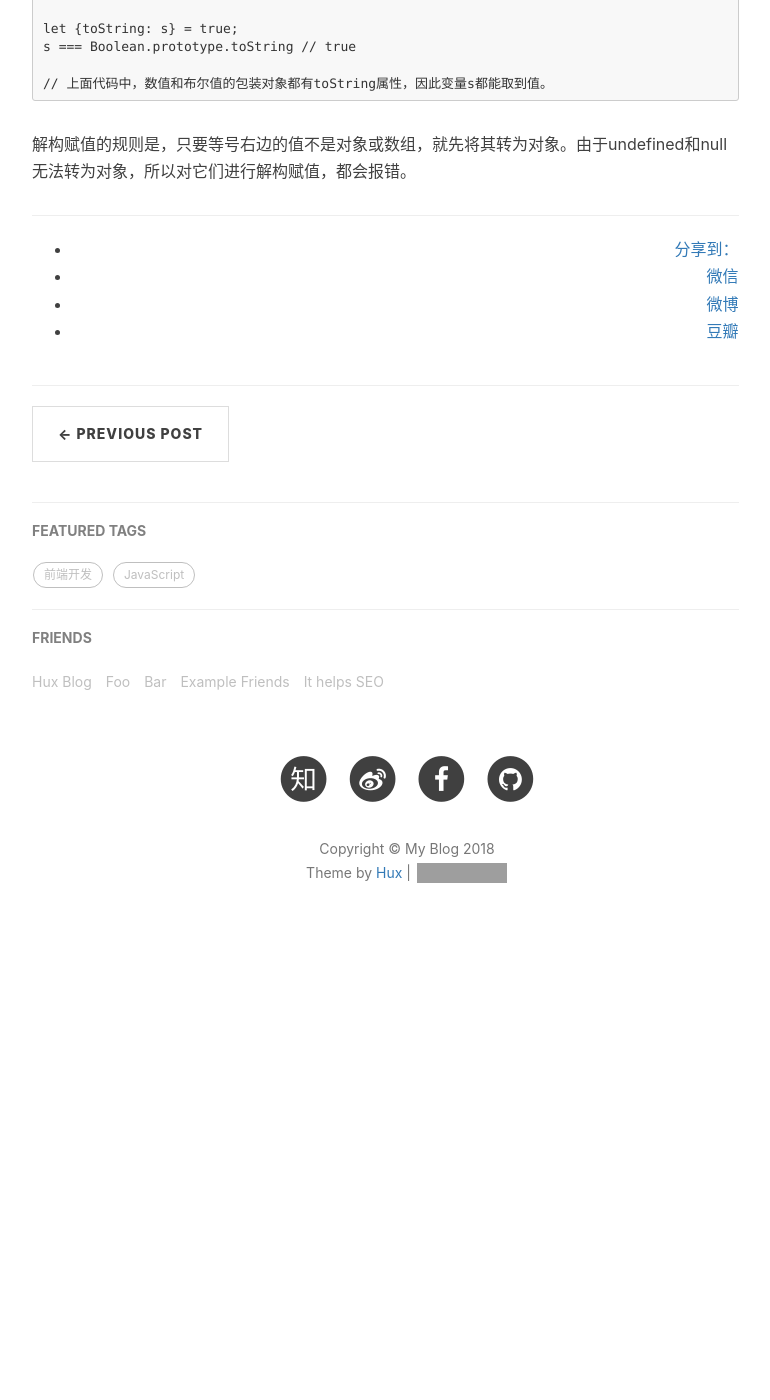
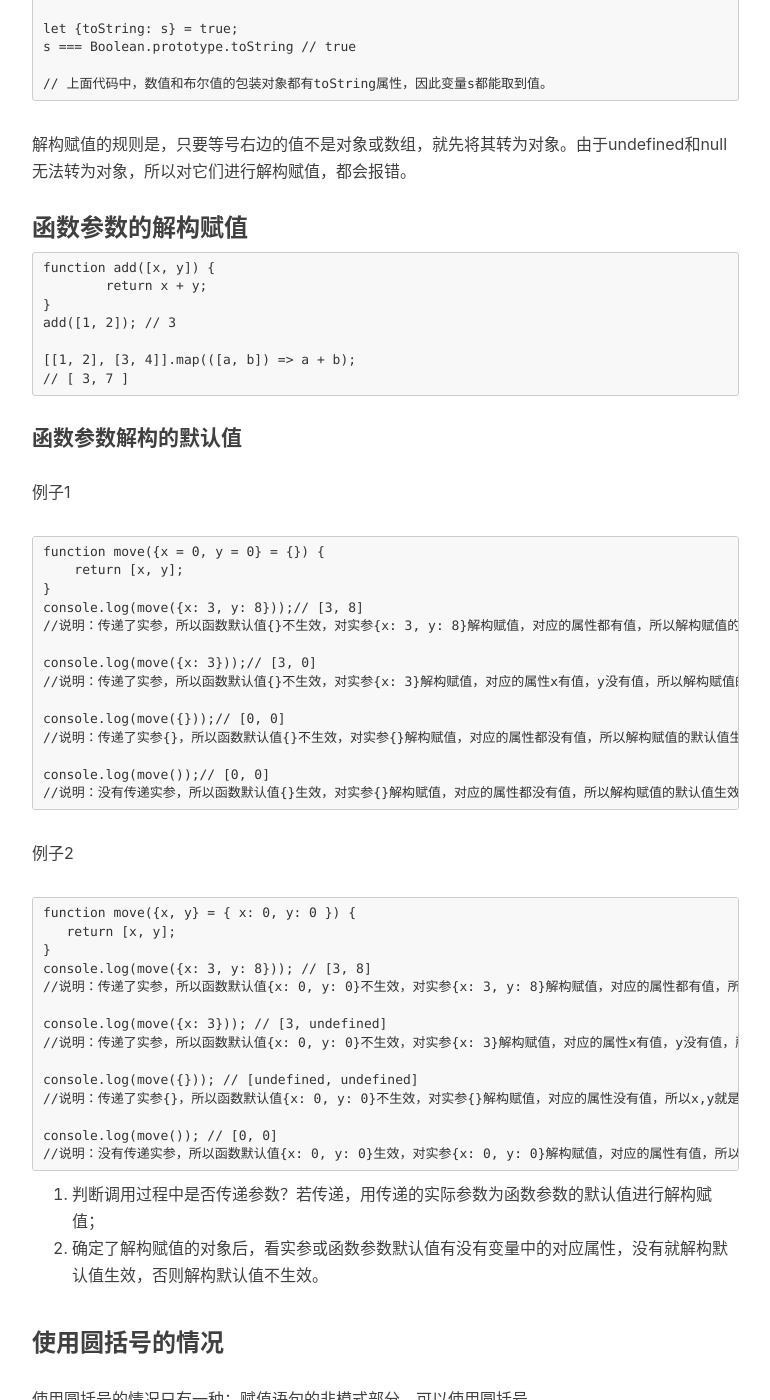
Before and after one commit to YouziXR/YouziXR.github.io, a Jekyll site: the page built from _posts/2018-09-07-ES6-learning-notes.md, in a window 1280 px wide and 1400 px high, scrolled down 4655 px. Shown: the whole window, without its empty margins (233-1003 px from the left). Built offline with Jekyll 4.4.1, drawn with Linux system fonts in a browser that asks for light colours; nearby versions of some CDN libraries; our own code applies the rules of GitHub Pages for plain Markdown files; comment, search, counter and statistics services are not loaded; before the commit the page ends 5632 px from its top, so only the background shows below that; some of the changed text lies outside the part shown; grey boxes are pictures that could not be loaded.

Commit message:
updates of ES6 notes

```diff
--- a/_config.yml
+++ b/_config.yml
@@ -12,11 +12,11 @@
 
 # SNS settings
 RSS: false
-weibo_username:     huxpro
-zhihu_username:     huxpro
-github_username:    huxpro
+weibo_username:     鼬子同学
+# zhihu_username:
+github_username:    YouziXR
 #twitter_username:  huxpro
-facebook_username:  huxpro
+# facebook_username:  huxpro
 
 
 
--- a/_posts/2018-09-07-ES6-learning-notes.md
+++ b/_posts/2018-09-07-ES6-learning-notes.md
@@ -177,3 +177,150 @@ ES6 内部使用严格相等运算符（`===`），判断一个位置是否有
 	// 上面代码中，数值和布尔值的包装对象都有toString属性，因此变量s都能取到值。
 
 解构赋值的规则是，只要等号右边的值不是对象或数组，就先将其转为对象。由于undefined和null无法转为对象，所以对它们进行解构赋值，都会报错。
+
+### 函数参数的解构赋值 ###
+
+	function add([x, y]) {
+		return x + y;
+	}
+	add([1, 2]); // 3
+
+	[[1, 2], [3, 4]].map(([a, b]) => a + b);
+	// [ 3, 7 ]
+
+#### 函数参数解构的默认值 ####
+
+例子1
+
+	function move({x = 0, y = 0} = {}) {
+	    return [x, y];
+	}
+	console.log(move({x: 3, y: 8}));// [3, 8]
+	//说明：传递了实参，所以函数默认值{}不生效，对实参{x: 3, y: 8}解构赋值，对应的属性都有值，所以解构赋值的默认值不生效，所以x = 3，y = 8；
+
+	console.log(move({x: 3}));// [3, 0]
+	//说明：传递了实参，所以函数默认值{}不生效，对实参{x: 3}解构赋值，对应的属性x有值，y没有值，所以解构赋值的默认值y生效,x不生效，所以x = 3，y = 0；
+
+	console.log(move({}));// [0, 0]
+	//说明：传递了实参{}，所以函数默认值{}不生效，对实参{}解构赋值，对应的属性都没有值，所以解构赋值的默认值生效，所以x = 0，y = 0；
+
+	console.log(move());// [0, 0]
+	//说明：没有传递实参，所以函数默认值{}生效，对实参{}解构赋值，对应的属性都没有值，所以解构赋值的默认值生效，所以x = 0，y = 0；
+
+例子2
+
+	function move({x, y} = { x: 0, y: 0 }) {
+       return [x, y];
+    }
+    console.log(move({x: 3, y: 8})); // [3, 8]
+	//说明：传递了实参，所以函数默认值{x: 0, y: 0}不生效，对实参{x: 3, y: 8}解构赋值，对应的属性都有值，所以解构赋值的默认值不生效，所以x = 3，y = 8；
+
+	console.log(move({x: 3})); // [3, undefined]
+	//说明：传递了实参，所以函数默认值{x: 0, y: 0}不生效，对实参{x: 3}解构赋值，对应的属性x有值，y没有值，所以x=3,因为本例没有解构赋值的默认值，所以y就是undefined；
+
+	console.log(move({})); // [undefined, undefined]
+	//说明：传递了实参{}，所以函数默认值{x: 0, y: 0}不生效，对实参{}解构赋值，对应的属性没有值，所以x,y就是undefined；
+
+	console.log(move()); // [0, 0]
+	//说明：没有传递实参，所以函数默认值{x: 0, y: 0}生效，对实参{x: 0, y: 0}解构赋值，对应的属性有值，所以x,y就是0；
+
+1. 判断调用过程中是否传递参数？若传递，用传递的实际参数为函数参数的默认值进行解构赋值；
+2. 确定了解构赋值的对象后，看实参或函数参数默认值有没有变量中的对应属性，没有就解构默认值生效，否则解构默认值不生效。
+
+### 使用圆括号的情况 ###
+
+使用圆括号的情况只有一种：赋值语句的非模式部分，可以使用圆括号。
+
+	[(b)] = [3]; // 正确
+	({ p: (d) } = {}); // 正确
+	[(parseInt.prop)] = [3]; // 正确
+
+上面三行语句都可以正确执行，因为首先它们都是赋值语句，而不是声明语句；其次它们的圆括号都不属于模式的一部分。第一行语句中，模式是取数组的第一个成员，跟圆括号无关；第二行语句中，模式是p，而不是d；第三行语句与第一行语句的性质一致。
+
+## 解构赋值 用途 ##
+
+#### 交换变量的值 ####
+
+	let x = 1;
+	let y = 2;
+	[x, y] = [y, x];
+
+#### 函数返回多个值 ####
+
+	// 返回一个数组
+	function example() {
+	  return [1, 2, 3];
+	}
+	let [a, b, c] = example();
+	// 返回一个对象
+	function example() {
+	  return {
+	    foo: 1,
+	    bar: 2
+	  };
+	}
+	let { foo, bar } = example();
+
+#### 函数参数 ####
+
+	// 参数是一组有次序的值
+	function f([x, y, z]) { ... }
+	f([1, 2, 3]);
+	// 参数是一组无次序的值
+	function f({x, y, z}) { ... }
+	f({z: 3, y: 2, x: 1});
+
+#### 提取JSON数据 ####
+
+	let jsonData = {
+	  id: 42,
+	  status: "OK",
+	  data: [867, 5309]
+	};
+	let { id, status, data: number } = jsonData;
+	console.log(id, status, number);
+	// 42, "OK", [867, 5309]
+
+#### 函数参数的默认值 ####
+
+	jQuery.ajax = function (url, {
+	  async = true,
+	  beforeSend = function () {},
+	  cache = true,
+	  complete = function () {},
+	  crossDomain = false,
+	  global = true,
+	  // ... more config
+	}) {
+	  // ... do stuff
+	};
+
+#### 遍历Map结构 ####
+
+部署了Iterator接口的对象，都可以用`for of`循环遍历。Map原生支持该接口，配合变量的解构赋值，获取`key`和`value`就很方便。
+
+	var map = new Map();
+	map.set('first', 'hello');
+	map.set('second', 'world');
+
+	for (let [key, value] of map) {
+	  console.log(key + " is " + value);
+	}
+	// first is hello
+	// second is world
+
+	// 获取键名
+	for (let [key] of map) {
+	  // ...
+	}
+	// 获取键值
+	for (let [,value] of map) {
+	  // ...
+	}
+
+#### 输入模块的指定方法 ####
+加载模块时，往往需要指定输入哪些方法。解构赋值使得输入语句非常清晰。
+
+	const { SourceMapConsumer, SourceNode } = require("source-map");
+
+## 字符串拓展 ##
```
